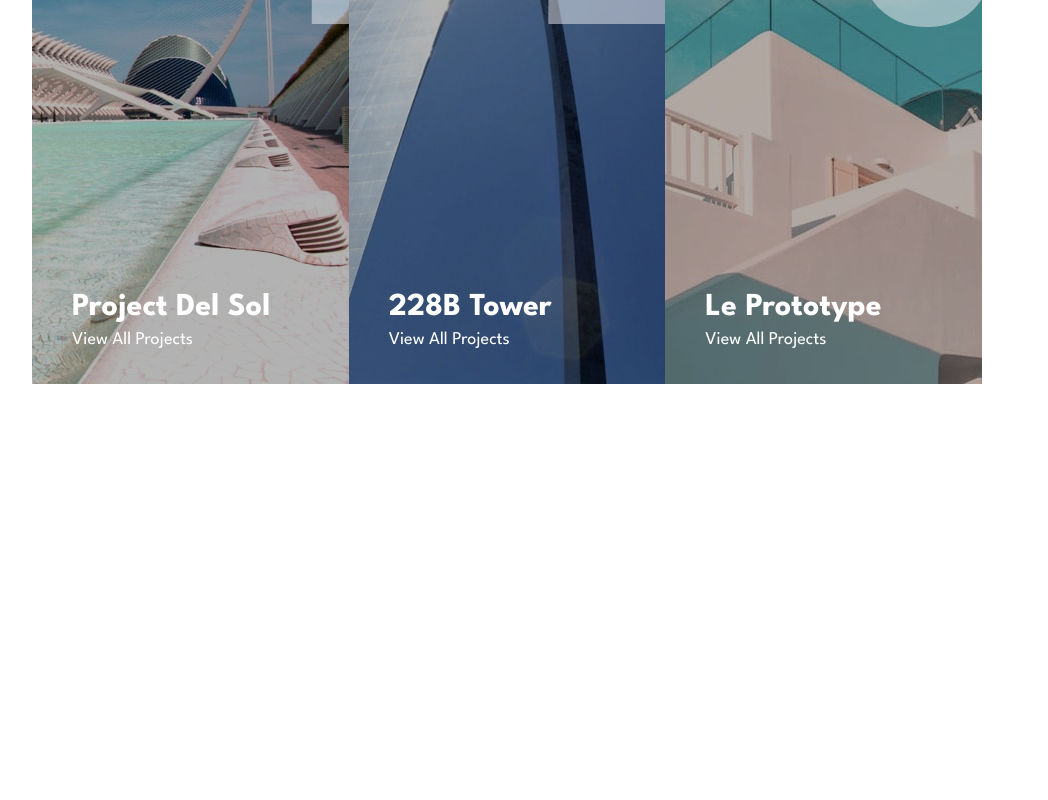
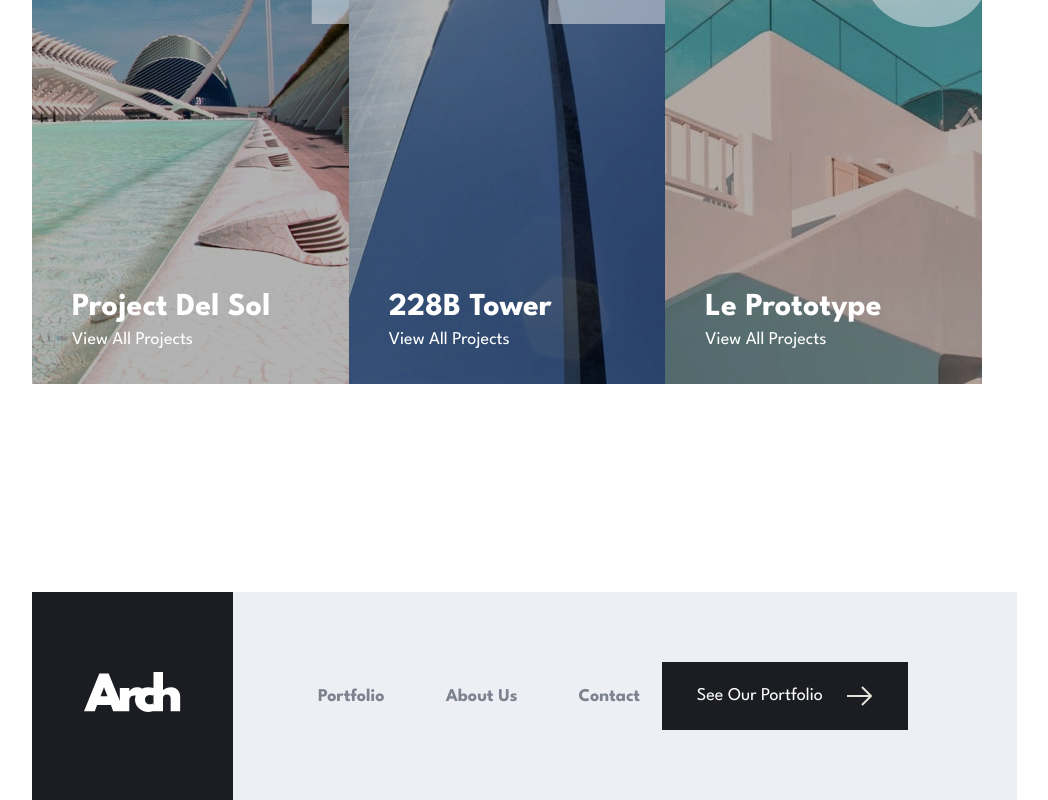
Before and after one commit to adarshcodes/arch-studio, a React (Create React App) app: page / in a window 1280 px wide. Shown: the part 3149-3949 px from the top of the page, without its empty margins (133-1181 px from the left). Before the commit the page ends 3741 px from the top, so only its background shows below. Built offline with nearby package versions, Linux system fonts and the light colour scheme.

Commit message:
completed footer

```diff
--- a/src/App.js
+++ b/src/App.js
@@ -5,8 +5,9 @@ import { Route, Routes } from "react-router-dom";
 import Navigation from "./routes/navigation/navigation.component";
 import Home from "./routes/home/home.component";
 import Portfolio from "./routes/portfolio/portfolio.component";
-import AboutUs from "./routes/AboutUs/about-us.component";
+import AboutUs from "./routes/aboutUs/about-us.component";
 import Contact from "./routes/contact/contact.component";
+import Footer from "./routes/footer/footer.component";
 
 function App() {
 	return (
@@ -19,6 +20,7 @@ function App() {
 					<Route path="/contact" element={<Contact />} />
 				</Route>
 			</Routes>
+			<Footer />
 		</main>
 	);
 }
--- a/src/assets/sass/main.css
+++ b/src/assets/sass/main.css
@@ -444,4 +444,68 @@ body {
   transform: scaleX(1);
   transform-origin: bottom left;
 }
+
+.footer {
+  display: flex;
+  flex-direction: row;
+  max-width: 100%;
+  position: relative;
+}
+
+.footer__logo {
+  padding: 8rem 5.2rem;
+  background-color: #1b1d23;
+}
+
+.footer__logo svg {
+  filter: invert(95%) sepia(99%) saturate(19%) hue-rotate(347deg) brightness(106%) contrast(100%);
+}
+
+.footer__list {
+  min-width: 78.4rem;
+  display: flex;
+  flex-direction: row;
+  align-items: center;
+  background-color: #eeeff4;
+  padding: 8.8rem 0 8.8rem 8.5rem;
+}
+
+.footer__list-item {
+  font-size: 1.8rem;
+  font-weight: bold;
+  line-height: 2.5rem;
+  color: #7d828f;
+  transition: all 0.3s;
+  position: relative;
+  margin-right: 6.1rem;
+}
+
+.footer__list-item:hover {
+  color: #1b1d23;
+}
+
+.footer__list-item:after {
+  content: "";
+  position: absolute;
+  width: 100%;
+  transform: scaleX(0);
+  height: 2px;
+  bottom: 0;
+  left: 0;
+  background-color: #1b1d23;
+  transform-origin: bottom right;
+  transition: transform 0.3s ease-out;
+}
+
+.footer__list-item:hover:after {
+  transform: scaleX(1);
+  transform-origin: bottom left;
+}
+
+.footer .button {
+  position: absolute;
+  top: 50%;
+  right: 7.8%;
+  transform: translate(0, -50%);
+}
 /*# sourceMappingURL=main.css.map */
--- a/src/assets/sass/main.scss
+++ b/src/assets/sass/main.scss
@@ -18,3 +18,4 @@
 
 // Routes
 @import "./routes/navigation.styles";
+@import "./routes/footer.styles";
--- /dev/null
+++ b/src/assets/sass/routes/_footer.styles.scss
@@ -0,0 +1,62 @@
+.footer {
+	@include flex-row;
+	max-width: 100%;
+	position: relative;
+
+	&__logo {
+		padding: 8rem 5.2rem;
+		background-color: $very-dark-blue;
+
+		svg {
+			filter: invert(95%) sepia(99%) saturate(19%) hue-rotate(347deg)
+				brightness(106%) contrast(100%);
+		}
+	}
+
+	&__list {
+		min-width: 78.4rem;
+		@include flex-row;
+		align-items: center;
+		background-color: $very-light-grey;
+		padding: 8.8rem 0 8.8rem 8.5rem;
+
+		&-item {
+			font-size: 1.8rem;
+			font-weight: bold;
+			line-height: 2.5rem;
+			color: $medium-grey;
+			transition: all 0.3s;
+			position: relative;
+			margin-right: 6.1rem;
+
+			&:hover {
+				color: $very-dark-blue;
+			}
+
+			&:after {
+				content: "";
+				position: absolute;
+				width: 100%;
+				transform: scaleX(0);
+				height: 2px;
+				bottom: 0;
+				left: 0;
+				background-color: $very-dark-blue;
+				transform-origin: bottom right;
+				transition: transform 0.3s ease-out;
+			}
+
+			&:hover:after {
+				transform: scaleX(1);
+				transform-origin: bottom left;
+			}
+		}
+	}
+
+	.button {
+		position: absolute;
+		top: 50%;
+		right: 7.8%;
+		transform: translate(0, -50%);
+	}
+}
--- /dev/null
+++ b/src/routes/footer/footer.component.jsx
@@ -0,0 +1,31 @@
+import React, { Fragment } from "react";
+import { Link } from "react-router-dom";
+
+import { ReactComponent as Logo } from "../../assets/images/logo.svg";
+import Button from "../../components/button.component";
+
+function Footer() {
+	return (
+		<Fragment>
+			<footer className="footer">
+				<Link className="footer__logo" to="/">
+					<Logo />
+				</Link>
+				<ul className="footer__list">
+					<li className="footer__list-item">
+						<Link to="/portfolio">Portfolio</Link>
+					</li>
+					<li className="footer__list-item">
+						<Link to="/about-us">About Us</Link>
+					</li>
+					<li className="footer__list-item">
+						<Link to="/contact">Contact</Link>
+					</li>
+				</ul>
+				<Button btn="See Our Portfolio" linkedTo="/portfolio" />
+			</footer>
+		</Fragment>
+	);
+}
+
+export default Footer;
--- a/src/routes/home/featured-component.jsx
+++ b/src/routes/home/featured-component.jsx
@@ -63,7 +63,7 @@ function Featured() {
 						img={card.image.desktop}
 						imgTab={card.image.tablet}
 						imgMob={card.image.mobile}
-						link={"/portolio"}
+						link={"/portfolio"}
 						subtitle={"View All Projects"}
 					/>
 				))}
```
Also changed, not shown: 1 other file (tests, documents, lock files or other folders).
